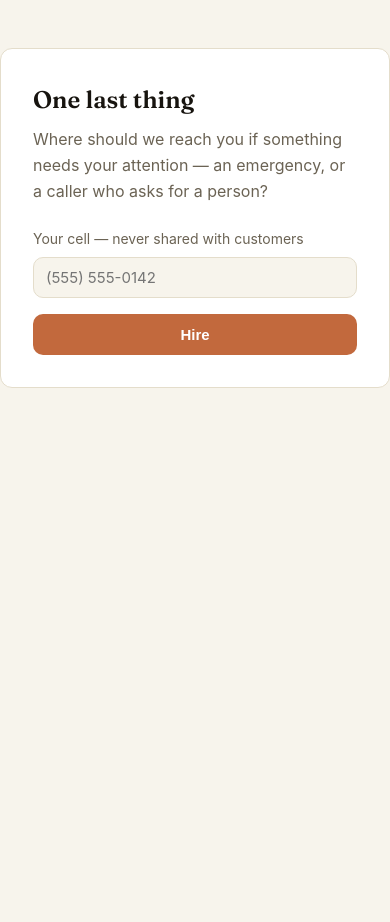
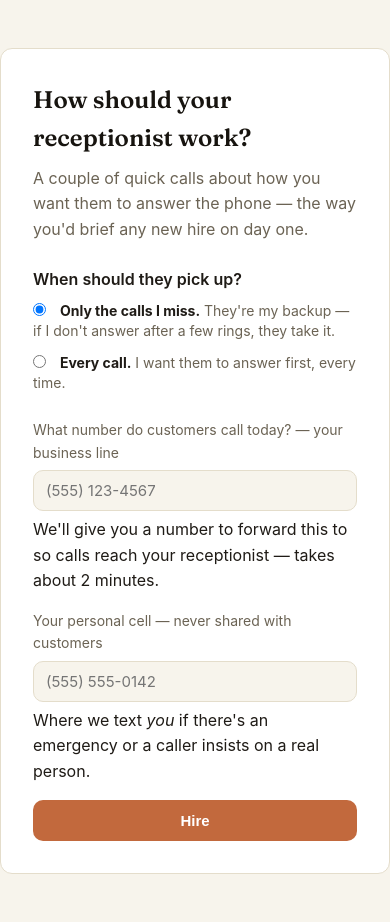
Before and after one commit to nandanreddy077-spec/roster, a FastAPI app: template agent/templates/onboarding_receptionist.html in a window 390 px wide. Shown: the part 65-987 px from the top of the page. Before the commit the page ends 453 px from the top, so only its background shows below. Run offline with FastAPI, Linux system fonts and the light colour scheme; the template is opened without the code that fills it, so the values that code supplies are empty.

Commit message:
feat: ask answer-mode + business number in onboarding, add "Connect your line" forwarding step
The self-serve redesign over-trimmed onboarding: it dropped the answer-mode
question (pick up every call vs. only missed calls) and never captured the
business's phone line or explained call forwarding — so an owner couldn't tell
how calls actually reach the receptionist. Restores both as hire-briefing
questions (not a config form), captures business_phone, and adds a
answer-mode-tailored "Connect your line" forwarding block to the activation
reveal.

Co-Authored-By: Claude Opus 4.8 <noreply@anthropic.com>

```diff
--- a/agent/db.py
+++ b/agent/db.py
@@ -51,6 +51,8 @@ def _migrate_add_columns():
         "ALTER TABLE client ADD COLUMN trial_cap_cents INTEGER DEFAULT 2000",
         "ALTER TABLE client ADD COLUMN trial_soft_buffer_cents INTEGER DEFAULT 200",
         "ALTER TABLE client ADD COLUMN trial_cap_notified BOOLEAN DEFAULT 0",
+        "ALTER TABLE client ADD COLUMN answer_mode VARCHAR DEFAULT 'backup'",
+        "ALTER TABLE client ADD COLUMN business_phone VARCHAR DEFAULT ''",
     )
     with engine.connect() as conn:
         for ddl in statements:
--- a/agent/db_models.py
+++ b/agent/db_models.py
@@ -15,7 +15,8 @@ class Client(SQLModel, table=True):
     hours: str = ""
     pricing_faq: str = ""
     escalation_phone: str = ""
-    answer_mode: str = Field(default="backup")  # "primary" or "backup" - set during onboarding
+    answer_mode: str = Field(default="backup")  # "primary" (AI picks up every call) or "backup" (AI catches only calls the owner misses) - asked during onboarding; drives the call-forwarding instructions
+    business_phone: str = ""  # the number customers currently dial; the owner forwards it to inbound_number so calls reach the receptionist
     inbound_number: Optional[str] = None  # the business line customers text/call; routes inbound SMS
     xai_phone_number: Optional[str] = None  # number registered with xAI's Voice Agent API (see xai_voice_adapter.py); unset = no live-voice receptionist configured for this client yet
     xai_signing_secret: Optional[str] = None  # webhook signing secret returned when xai_phone_number was registered (per-number, not account-wide — see provisioning.py)
--- a/agent/static/portal.css
+++ b/agent/static/portal.css
@@ -58,6 +58,9 @@ h1, h2, .logo { font-family: var(--serif); font-weight: 600; color: var(--ink);
   color: var(--text);
 }
 .field textarea { min-height: 90px; resize: vertical; }
+.field input[type="radio"] { width: auto; padding: 0; margin: 3px 10px 0 0; flex-shrink: 0; }
+.choice { display: flex; align-items: flex-start; font-size: 14px; color: var(--text); cursor: pointer; line-height: 1.45; }
+.choice strong { color: var(--text); }
 
 .btn {
   display: inline-block;
--- a/agent/templates/onboarding_receptionist.html
+++ b/agent/templates/onboarding_receptionist.html
@@ -3,7 +3,7 @@
 <head>
 <meta charset="UTF-8">
 <meta name="viewport" content="width=device-width, initial-scale=1.0">
-<title>One last thing — Roster</title>
+<title>How should your receptionist work? — Roster</title>
 <meta name="robots" content="noindex">
 <link rel="stylesheet" href="/static/portal.css">
 </head>
@@ -11,14 +11,34 @@
 <header class="nav"><a class="logo" href="/">Roster</a></header>
 
 <div class="portal-card">
-  <h2>One last thing</h2>
-  <p class="lede">Where should we reach you if something needs your attention — an emergency, or a caller who asks for a person?</p>
+  <h2>How should your receptionist work?</h2>
+  <p class="lede">A couple of quick calls about how you want them to answer the phone — the way you'd brief any new hire on day one.</p>
 
   <form method="post" action="/onboarding/receptionist">
+    <fieldset class="field" style="border:none; padding:0; margin:0 0 20px;">
+      <legend style="font-weight:600; margin-bottom:8px;">When should they pick up?</legend>
+      <label class="choice" style="margin-bottom:10px;">
+        <input type="radio" name="answer_mode" value="backup" checked>
+        <span><strong>Only the calls I miss.</strong> They're my backup — if I don't answer after a few rings, they take it.</span>
+      </label>
+      <label class="choice">
+        <input type="radio" name="answer_mode" value="primary">
+        <span><strong>Every call.</strong> I want them to answer first, every time.</span>
+      </label>
+    </fieldset>
+
     <div class="field">
-      <label for="escalation_phone">Your cell <span class="hint">— never shared with customers</span></label>
+      <label for="business_phone">What number do customers call today? <span class="hint">— your business line</span></label>
+      <input type="tel" id="business_phone" name="business_phone" autocomplete="tel" placeholder="(555) 123-4567">
+      <p class="hint" style="margin-top:6px;">We'll give you a number to forward this to so calls reach your receptionist — takes about 2 minutes.</p>
+    </div>
+
+    <div class="field">
+      <label for="escalation_phone">Your personal cell <span class="hint">— never shared with customers</span></label>
       <input type="tel" id="escalation_phone" name="escalation_phone" required autocomplete="tel" placeholder="(555) 555-0142">
+      <p class="hint" style="margin-top:6px;">Where we text <em>you</em> if there's an emergency or a caller insists on a real person.</p>
     </div>
+
     <button type="submit" class="btn btn-primary">Hire</button>
   </form>
 </div>
```
Also changed, not shown: agent/portal.py (+10 -1 lines), agent/templates/activation_live.html (+13 -0 lines), agent/tests/test_activation_live.py (+18 -0 lines), agent/tests/test_portal_onboarding.py (+49 -0 lines).
